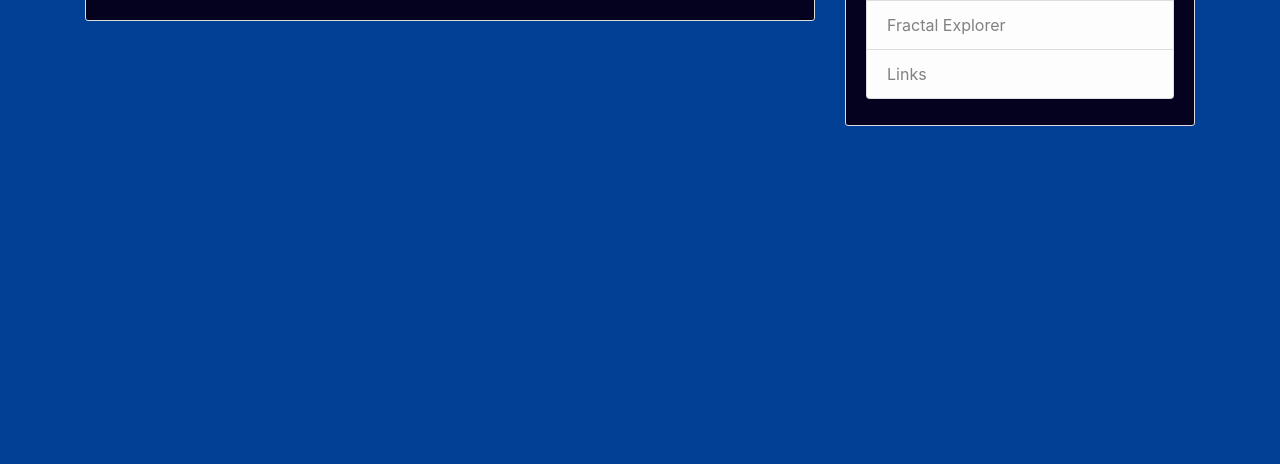
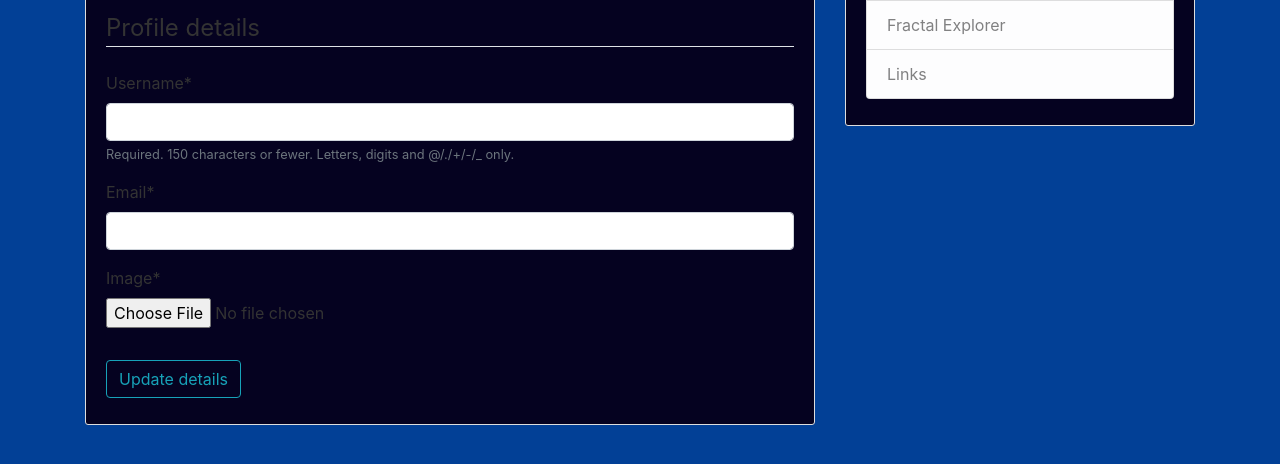
Before and after one commit to teraspora/trif, a Django app: template users/templates/users/profile.html in a window 1280 px wide. Shown: the part 222-686 px from the top of the page. Run offline with Django 3.2, Linux system fonts and the light colour scheme; tables that the repository leaves empty hold one stand-in row (values such as "Sample post"); the template is opened without the code that fills it: values that come from a table or form of the project are taken from there, most other values are stand-ins (such as "Sample title", 1, 10 or a date in 2020); some libraries are stand-ins or nearby versions.

Commit message:
Add code to allow user to update her/his profile and upload a profile picture

```diff
--- a/users/forms.py
+++ b/users/forms.py
@@ -1,6 +1,7 @@
 from django import forms
 from django.contrib.auth.models import User
 from django.contrib.auth.forms import UserCreationForm
+from .models import Profile
 
 class UserRegisterForm(UserCreationForm):
     """docstring for UserRegisterForm """
@@ -9,3 +10,16 @@ class UserRegisterForm(UserCreationForm):
     class Meta:
         model = User
         fields = ['username', 'email', 'password1', 'password2']
+
+# Form to update user model
+class UserUpdateForm(forms.ModelForm):
+    email = forms.EmailField()
+
+    class Meta:
+        model = User
+        fields = ['username', 'email']
+
+class ProfileUpdateForm(forms.ModelForm):
+    class Meta:
+        model = Profile
+        fields = ['image']
--- a/users/templates/users/profile.html
+++ b/users/templates/users/profile.html
@@ -10,7 +10,20 @@
           <p class="text-secondary">{{ user.email  }}</p>
         </div>
       </div>
-      <!-- FORM HERE -->
-    </div>
+      <!-- This HTML Form made up of fields from UserProfileForm and UserUpdateForm -->
+      <form action="" method='POST' enctype="multipart/form-data">
+          {% csrf_token %}
+          <fieldset class="form-group">
+              <legend class="border-bottom mb-4">
+                  Profile details
+              </legend>
+              {{ u_form | crispy }}
+              {{ p_form | crispy }}
+          </fieldset>
+          <div class="form-group">
+              <button class="btn btn-outline-info" type="submit">Update details</button>
+          </div>
+      </form>
+      </div>
 
 {% endblock content %}
```
Also changed, not shown: users/views.py (+23 -2 lines).
